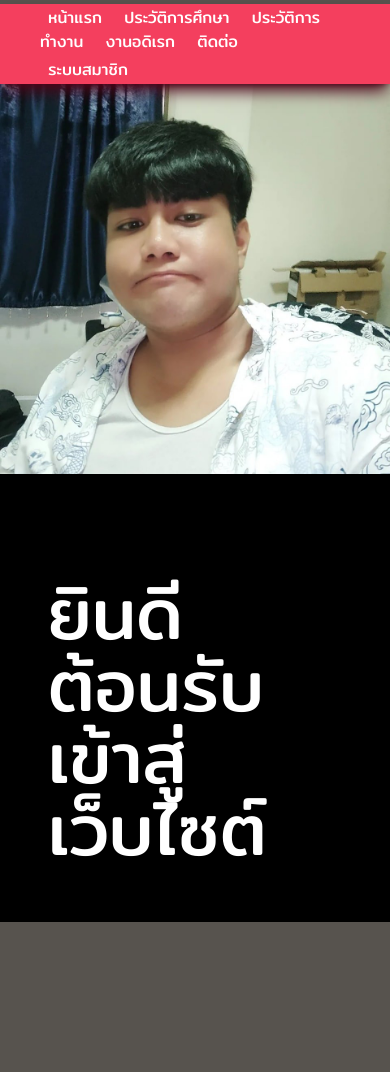
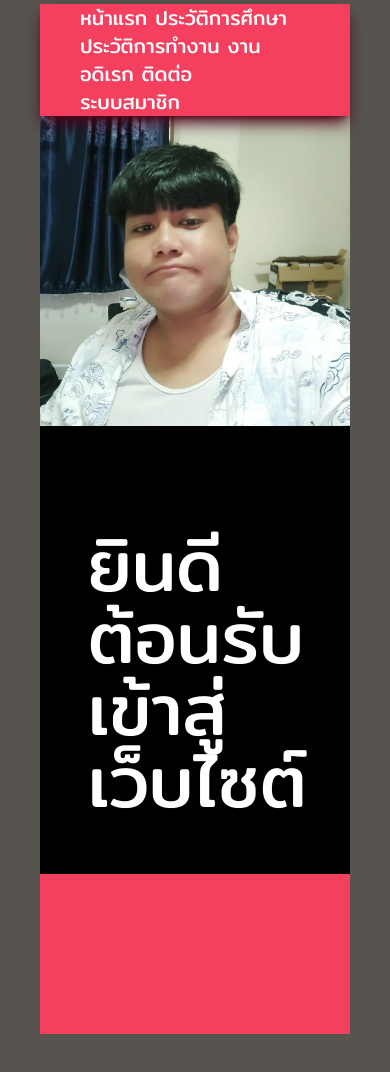
Before and after one commit to dacknakab/my-web-site, a website: page src/index.html in a window 390 px wide. After the commit the page ends 1034 px from the top, so only its background shows below. Drawn offline with Linux system fonts and the light colour scheme.

Commit message:
edit file

```diff
--- a/src/index.html
+++ b/src/index.html
@@ -2,14 +2,14 @@
 <html>
 <head>
     <meta charset="UTF-8">
-    <meta name="viewport" content="width=device-width, initial-scale=1.0">
+    <meta name="viewport" content="width=1280, initial-scale=1.0">
     <link href="./output.css" rel="stylesheet">
     <link href="https://fonts.googleapis.com/css2?family=Mitr:wght@200;300;400;500;600;700&display=swap" rel="stylesheet">
     <title>MyWebsite</title>
 </head>
-<body class="sm:px-10 pt-1 xl:px-10 justify-center bg-stone-600 box-border">
+<body class="mobile:px-10 pt-1 xl:px-10 justify-center bg-stone-600 box-border">
     <header class="sticky top-0 z-50">
-        <nav class="sm:text-xl px-10 z-1000 shadow-inner shadow-lg shadow-rose-950 flex flex-row items-center flex-wrap justify-between bg-rose-500 min-w-full min-h-20  xl:flex flex-row flex-wrap">
+        <nav class="mobile:text-xl px-10 z-1000 shadow-inner shadow-lg shadow-rose-950 flex flex-row items-center flex-wrap justify-between bg-rose-500 min-w-full min-h-20  xl:flex flex-row flex-wrap">
             <div><a href="index.html" class="menu-button">หน้าแรก</a>
                 <a href="page/education.html" class="menu-button">ประวัติการศึกษา</a>
                 <a href="page/work.html" class="menu-button">ประวัติการทำงาน</a>
@@ -19,11 +19,11 @@
             <div><a href="#" class="menu-button">ระบบสมาชิก</a></div>
         </nav>
     </header>
-    <section class="sm:flex flex-row flex-wrap bg-black">
-        <div class="flex flex-col justify-self-center"><img class="scale-100" draggable="false" src="image/website/397258824_3664256723806473_2742907472650162069_n.jpg"></div>
-        <div class="flex items-center justify-center text-white text-7xl px-12 py-20 slow-bounce">ยินดีต้อนรับเข้าสู่เว็บไซต์</div>
+    <section class="mobile:flex flex-row flex-wrap bg-black">
+        <div class="flex flex-col justify-self-left"><img class="scale-100" draggable="false" src="image/website/397258824_3664256723806473_2742907472650162069_n.jpg"></div>
+        <div class="flex min-w-fit	 items-center justify-center text-white text-7xl px-12 py-20 slow-bounce">ยินดีต้อนรับเข้าสู่เว็บไซต์</div>
     </section>
-    <section class="sm:bg-rose-500 min-w-full min-h-40">
+    <section class="mobile:bg-rose-500 min-w-full min-h-40">
     </section>
     <script src="../src/scripts/education.js"></script>
 </body>
--- a/src/input.css
+++ b/src/input.css
@@ -10,7 +10,7 @@
 
 @layer components{
     .menu-button{
-        @apply text-white hover:text-black hover:text-black hover:bg-rose-600 p-2 transition duration-700 ease-in-out;
+        @apply text-white hover:text-black hover:text-black hover:bg-rose-600 transition duration-700 ease-in-out;
     }
 }
 
--- a/tailwind.config.js
+++ b/tailwind.config.js
@@ -2,7 +2,16 @@
 module.exports = {
   content: ["./src/**/*.{html,js}"],
   theme: {
-    extend: {},
+    screens: {
+      'mobile': '320px',
+      // => @media (min-width: 320px) { ... }
+
+      'laptop': '1024px',
+      // => @media (min-width: 1024px) { ... }
+
+      'desktop': '1280px',
+      // => @media (min-width: 1280px) { ... }
+    }
   },
   plugins: [],
 }
```
Also changed, not shown: src/output.css.
